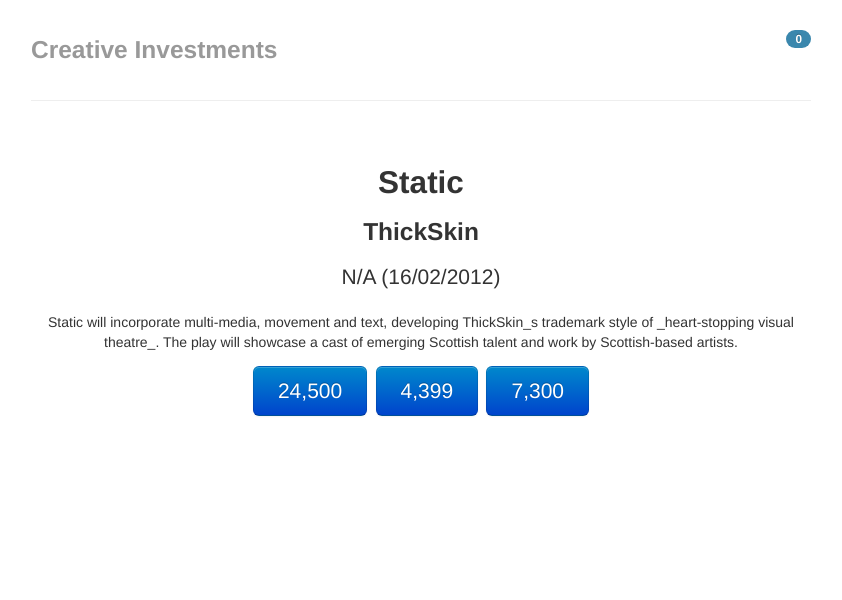
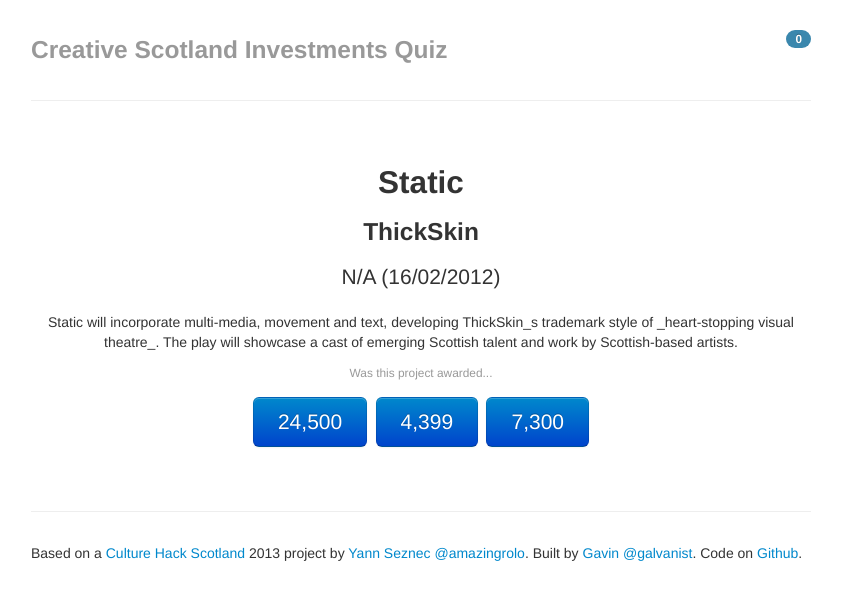
Before and after one commit to galvanist/cscotquiz, a website: page app/index.html in a window 1280 px wide. Shown: the whole page, without its empty margins (219-1061 px from the left). Drawn offline with Linux system fonts and the light colour scheme.

Commit message:
add footer of briefly describing project, clarify before buttons, clarify titles

```diff
--- a/app/index.html
+++ b/app/index.html
@@ -3,7 +3,7 @@
 <html lang="en" ng-app="cscotquizApp">
   <head>
     <meta charset="utf-8">
-    <title>Creative Investments</title>
+    <title>Creative Scotland Investments Quiz</title>
     <meta name="viewport" content="width=device-width, initial-scale=1.0">
     <meta name="description" content="">
     <meta name="author" content="">
@@ -69,7 +69,7 @@
           <!--li><a href="#">About</a></li-->
           <li class="badge badge-info">{{score}}</li>
         </ul>
-        <h3 class="muted">Creative Investments</h3>
+        <h3 class="muted">Creative Scotland Investments Quiz</h3>
       </div>
 
       <hr>
@@ -79,16 +79,17 @@
         <h3>{{award.applicant_name}}</h3>
         <p class="lead">{{award.council_area_name}} <span>({{award.date_decision_made}})</span></p>
         <p>{{award.short_description}}</p>
+        <p class="muted"><small>Was this project awarded...</small></p>
         <button type="button" class="btn btn-large btn-primary btn-award"
             ng-repeat="value in values" ng-click="guess(value,award.award_made)"
         >{{value}}</button>
       </div>
 
-      <!--hr>
+      <hr>
 
       <div class="footer">
-        <p>@galvanist</p>
-      </div-->
+        <p>Based on a <a href="http://www.welcometosync.com/hack/">Culture Hack Scotland</a> 2013 project by <a href="https://twitter.com/amazingrolo">Yann Seznec @amazingrolo</a>. Built by <a href="https://twitter.com/galvanist">Gavin @galvanist</a>. Code on <a href="https://github.com/galvanist/cscotquiz">Github</a>.</p>
+      </div>
 
     </div> <!-- /container -->
 
```
